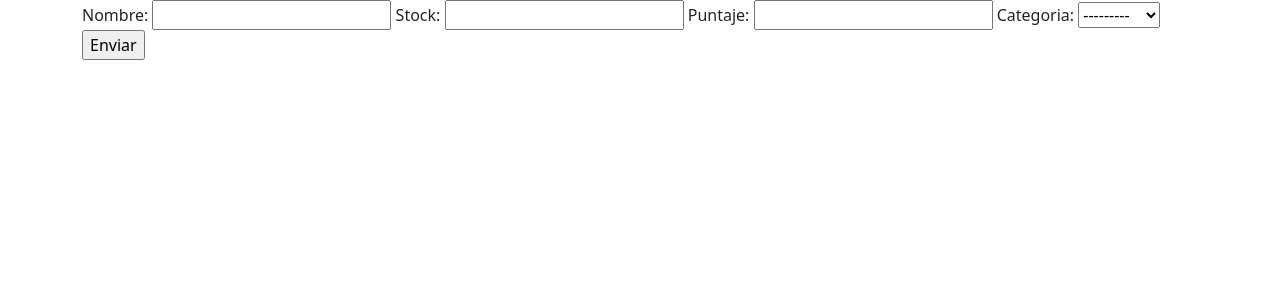
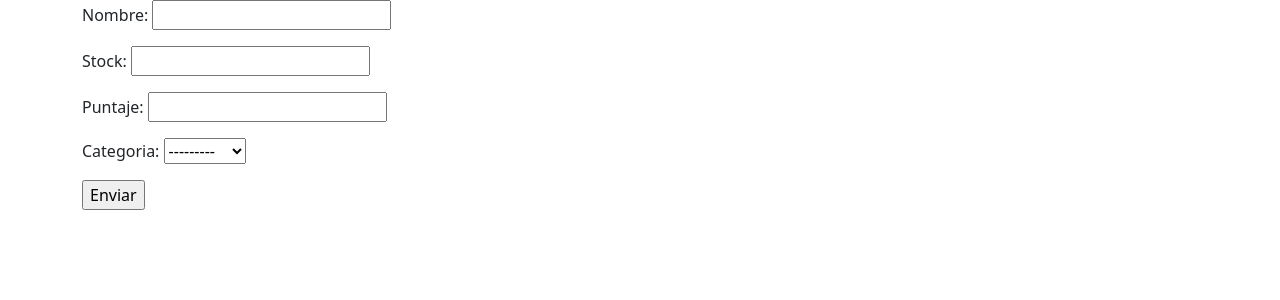
Before and after one commit to PeterGabrielVE/course-py, a Django app: page /productos/formulario in a window 1280 px wide. Shown: the top 300 px of the page. Run offline with Django 4.2, Linux system fonts and the light colour scheme; data comes from the database, SQL or seed files in the repository; both versions use the stored data as it was after the commit.

Commit message:
agreganfo estilos

```diff
--- a/productly/templates/form_snippet.html
+++ b/productly/templates/form_snippet.html
@@ -1,6 +1,10 @@
 {% for field in form %}
-    {{  field.label_tag }} {{  field  }}
-    {% for error in field.errors %}
-        {{  error }}
-    {% endfor %}
+    <div class="mb-3">
+        {{  field.label_tag }} {{  field  }}
+        <div class="invalid-feedback">
+            {% for error in field.errors %}
+                {{  error }}
+            {% endfor %}
+        </div>
+    </div>
 {% endfor %}
```
Also changed, not shown: productly/db.sqlite3.
